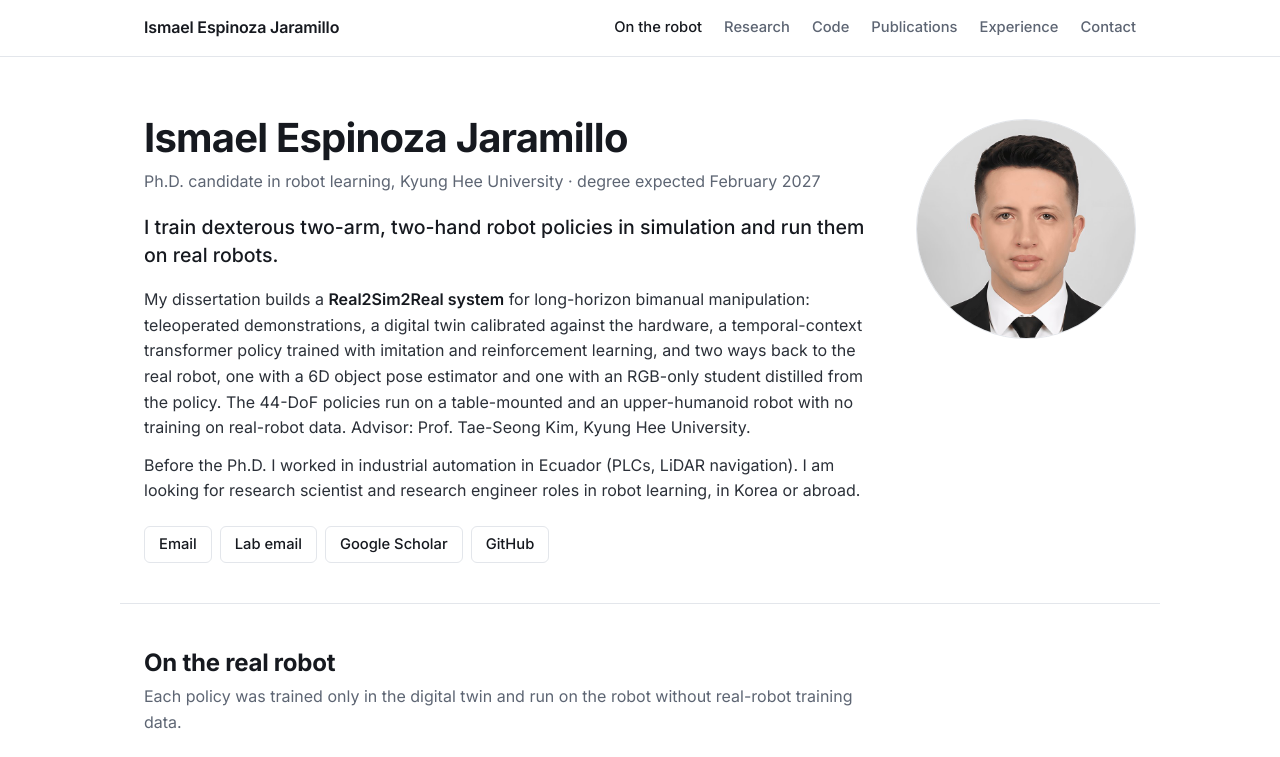
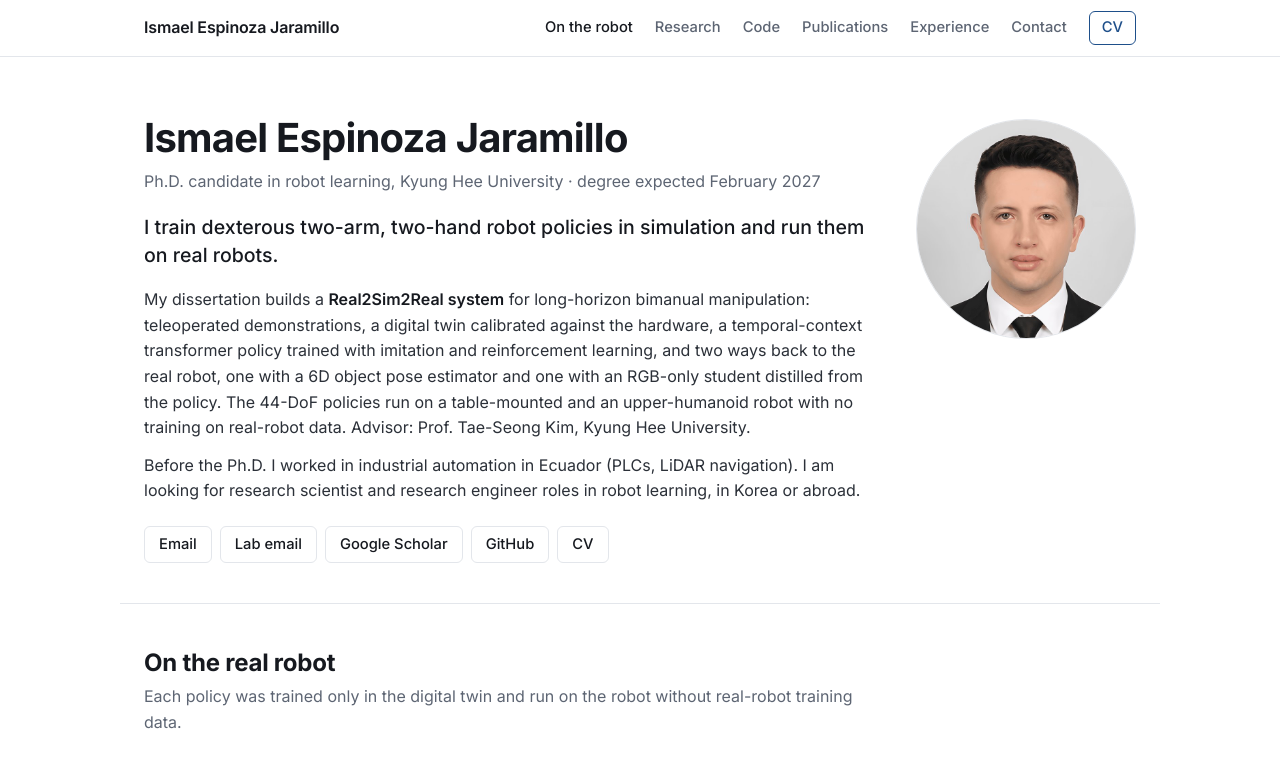
Before and after one commit to ismael-esp/ismael-esp.github.io, a plain HTML site: page index.html in a window 1280 px wide. Shown: the top 757 px of the page. Drawn offline with Linux system fonts and the light colour scheme.

Commit message:
Publish the new robot-learning resume and link it as CV
Add assets/Espinoza_Ismael_CV.pdf, compiled with pdfLaTeX from
Espinoza_Ismael_Resume_RobotLearning.tex (2 pages; patents line now
lists two pending Korean patent applications), and restore the CV
links in the top nav and the intro link row.

```diff
--- a/index.html
+++ b/index.html
@@ -40,8 +40,7 @@
       <a href="#publications">Publications</a>
       <a href="#experience">Experience</a>
       <a href="#contact">Contact</a>
-      <!-- CV: add back once the new resume PDF replaces assets/Espinoza_Ismael_CV.pdf
-      <a href="assets/Espinoza_Ismael_CV.pdf" class="nav-cv">CV</a> -->
+      <a href="assets/Espinoza_Ismael_CV.pdf" class="nav-cv">CV</a>
     </nav>
   </div>
 </header>
@@ -67,8 +66,8 @@
         <li><a href="mailto:inespinoza24@khu.ac.kr">Lab email</a></li>
         <li><a href="https://scholar.google.com/citations?user=3S9BoVAAAAAJ&amp;hl=en" target="_blank" rel="noopener">Google Scholar</a></li>
         <li><a href="https://github.com/ismael-esp" target="_blank" rel="noopener">GitHub</a></li>
-        <!-- LinkedIn: add an <li> here with the profile URL once it exists.
-             CV: add an <li> linking assets/Espinoza_Ismael_CV.pdf once the new resume is compiled. -->
+        <li><a href="assets/Espinoza_Ismael_CV.pdf">CV</a></li>
+        <!-- LinkedIn: add an <li> here with the profile URL once it exists. -->
       </ul>
     </div>
     <figure class="intro-photo">
```
Also changed, not shown: 1 other file.
